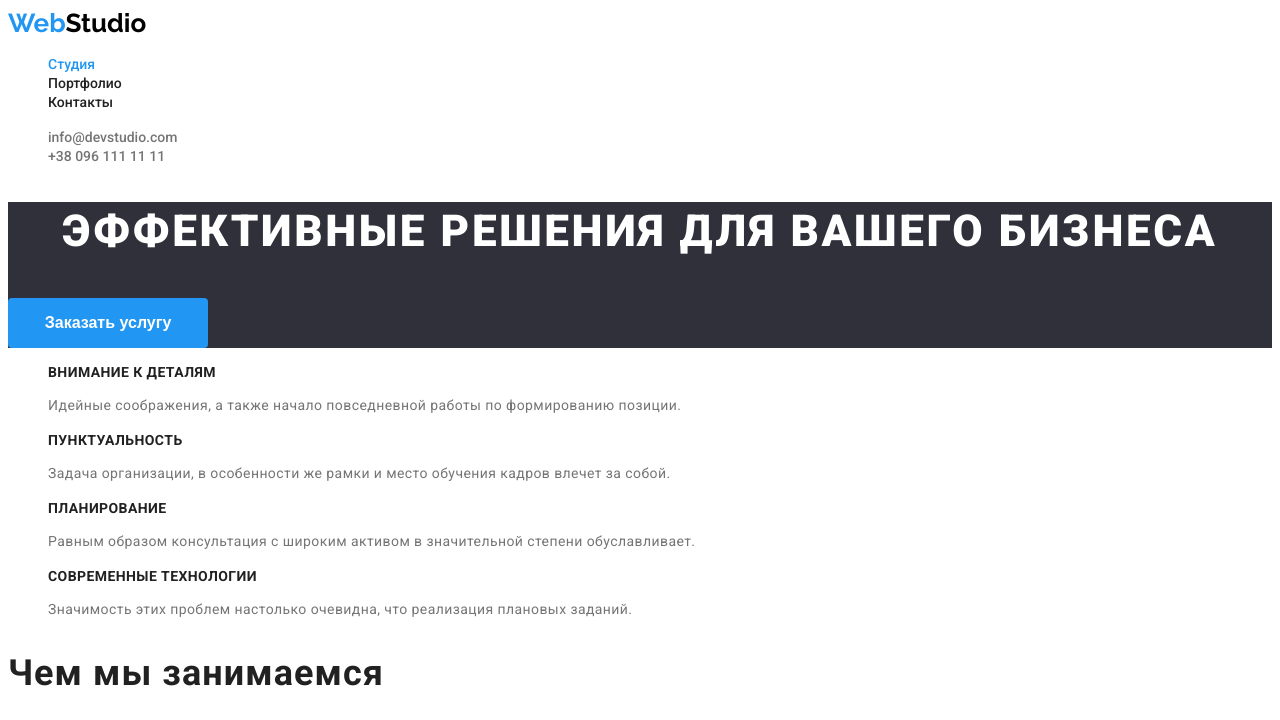
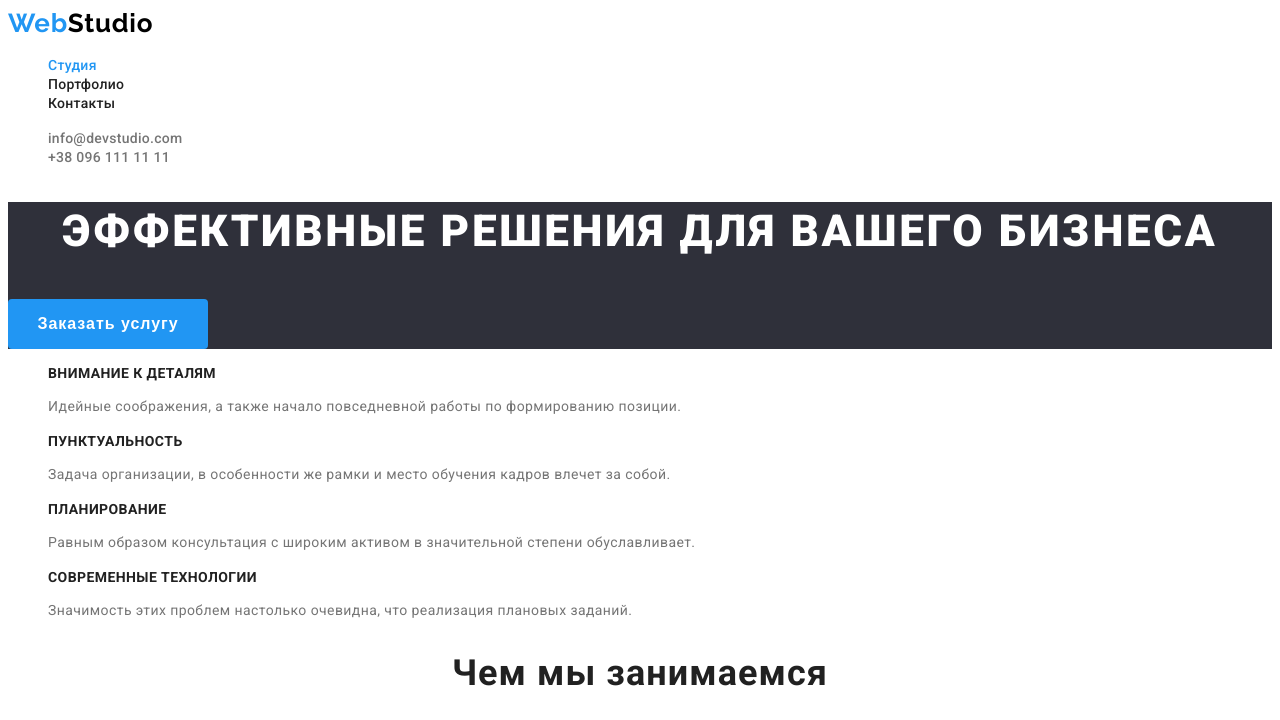
Before and after one commit to Fifth-Wave/goit-markup-hw-02, a plain HTML site: page index.html in a window 1280 px wide. Shown: the top 720 px of the page. Drawn offline with Linux system fonts and the light colour scheme.

Commit message:
update css

```diff
--- a/css/styles.css
+++ b/css/styles.css
@@ -30,6 +30,7 @@
 body {
   font-family: "Roboto", "Verdana", "Tahoma";
   background-color: var(--bg-color-frst);
+  letter-spacing: 00.03em;
 }
 
 .list {
@@ -51,6 +52,8 @@ body {
   font-style: normal;
   font-weight: bold;
   font-size: 26px;
+  line-height: 1.19;
+  letter-spacing: 0.03em;
   color: var(--logo-color-scnd);
   width: 145px;
   height: 31px;
@@ -67,7 +70,8 @@ body {
   font-style: normal;
   font-weight: 500;
   font-size: 14px;
-  line-height: 16px;
+  line-height: 1.14;
+  letter-spacing: 0.02em;
 }
 
 .nav-list .item:hover,
@@ -80,7 +84,8 @@ body {
   font-style: normal;
   font-weight: 500;
   font-size: 14px;
-  line-height: 16px;
+  line-height: 1.14;
+  letter-spacing: 0.02em;
   color: var(--text-color-secondary);
   text-decoration: none;
 }
@@ -94,14 +99,14 @@ body {
 
 .hero-section {
   background: var(--bg-hero-footer-color);
-  color: #ffffff;
+  color: var(--text-color-third);
 }
 
 .hero-section-heading {
   font-style: normal;
   font-weight: 900;
   font-size: 44px;
-  line-height: 136%;
+  line-height: 1.36;
   text-align: center;
   letter-spacing: 0.06em;
   text-transform: uppercase;
@@ -112,6 +117,7 @@ body {
   font-weight: bold;
   font-size: 16px;
   text-align: center;
+  letter-spacing: 0.06em;
   background: var(--accent-color);
   color: #ffffff;
   width: 200px;
@@ -145,38 +151,34 @@ body {
 
 /* our work section*/
 
-.our-work-section .title {
-  font-style: normal;
-  font-weight: bold;
-  font-size: 36px;
-  letter-spacing: 0.03em;
-  color: var(--text-color-basic);
-}
-
-/* our team section */
-
+.our-work-section .title,
 .our-team-section .title {
   font-style: normal;
   font-weight: bold;
   font-size: 36px;
-  text-align: center;
+  line-height: 1.17;
   letter-spacing: 0.03em;
   color: var(--text-color-basic);
+  text-align: center;
+}
+
+/* our team section */
+.our-team-section {
+  background-color: var(--bg-color-secnd);
 }
 
 .our-team-section .headings {
-  font-style: normal;
   font-weight: 500;
   font-size: 16px;
-  text-align: center;
+  line-height: 1.19;
   letter-spacing: 0.03em;
   color: var(--text-color-basic);
 }
 
 .our-team-section .members {
-  font-style: normal;
+  font-weight: 500;
   font-size: 16px;
-  text-align: center;
+  line-height: 1.19;
   letter-spacing: 0.03em;
   color: var(--text-color-secondary);
 }
```
